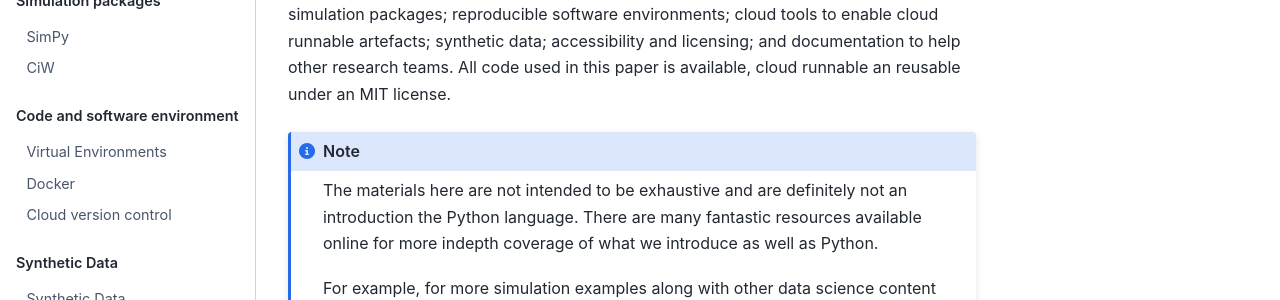
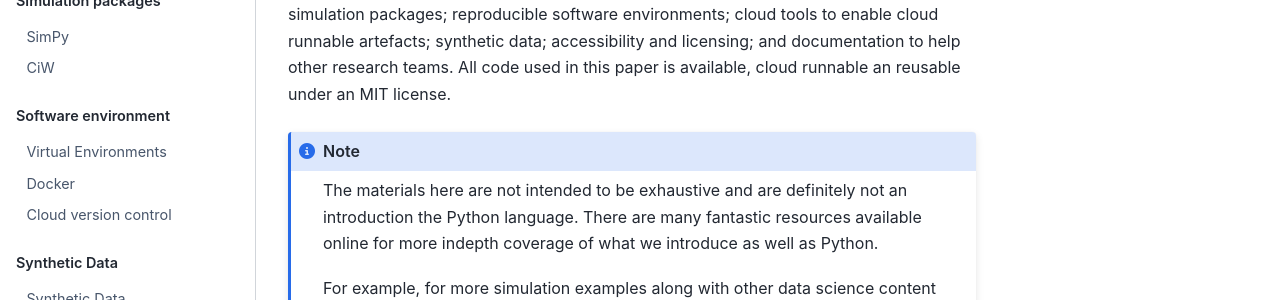
Before and after one commit to TomMonks/open-science-for-sim, a Jupyter Book: the page built from src/front_page.md, in a window 1280 px wide. Shown: the part 239-539 px from the top of the page. Built offline with Jupyter Book 1.0.4 settings and Sphinx 7.4.7 and the Sphinx Book theme 1.1.4, drawn with Linux system fonts in a browser that asks for light colours.

Commit message:
BOOK: minor update to toc

```diff
--- a/_toc.yml
+++ b/_toc.yml
@@ -6,7 +6,7 @@
   - file: src/notebooks/01_foss_sim/01_simpy
   - file: src/notebooks/01_foss_sim/02_ciw
 
-- part: Code and software environment
+- part: Software environment
   chapters:
   - file: src/notebooks/02_tools/01_virt_env
   - file: src/notebooks/02_tools/02_docker
```
